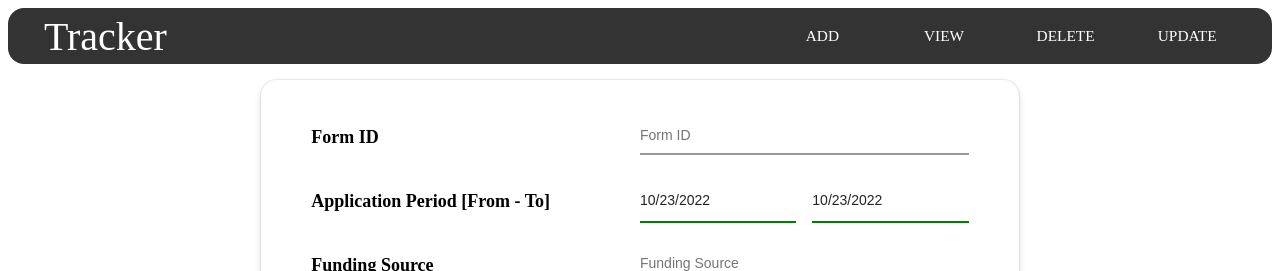
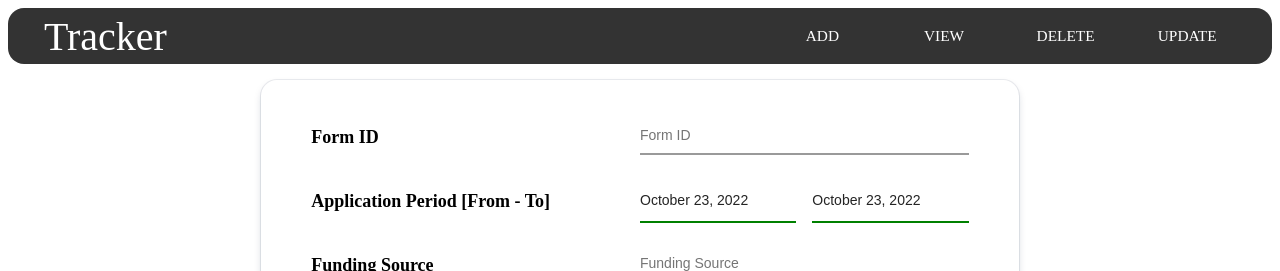
Before and after one commit to singhmeharjeet/GrantTrackingApp, a React (Create React App) app in the folder client/: page /add in a window 1280 px wide. Shown: the top 271 px of the page. Built offline with nearby package versions, Linux system fonts and the light colour scheme.

Commit message:
format date

```diff
--- a/client/src/Components/DateInput/DateInput.jsx
+++ b/client/src/Components/DateInput/DateInput.jsx
@@ -24,6 +24,7 @@ export default function DateInput(props) {
 						style={{ borderBottom: `2px solid ${color}` }}
 					>
 						<DatePicker
+							dateFormat="MMMM d, yyyy"
 							selected={startDate}
 							selectsStart
 							startDate={startDate}
@@ -36,6 +37,7 @@ export default function DateInput(props) {
 						style={{ borderBottom: `2px solid ${color}` }}
 					>
 						<DatePicker
+							dateFormat="MMMM d, yyyy"
 							selected={endDate}
 							selectsEnd
 							startDate={startDate}
```
